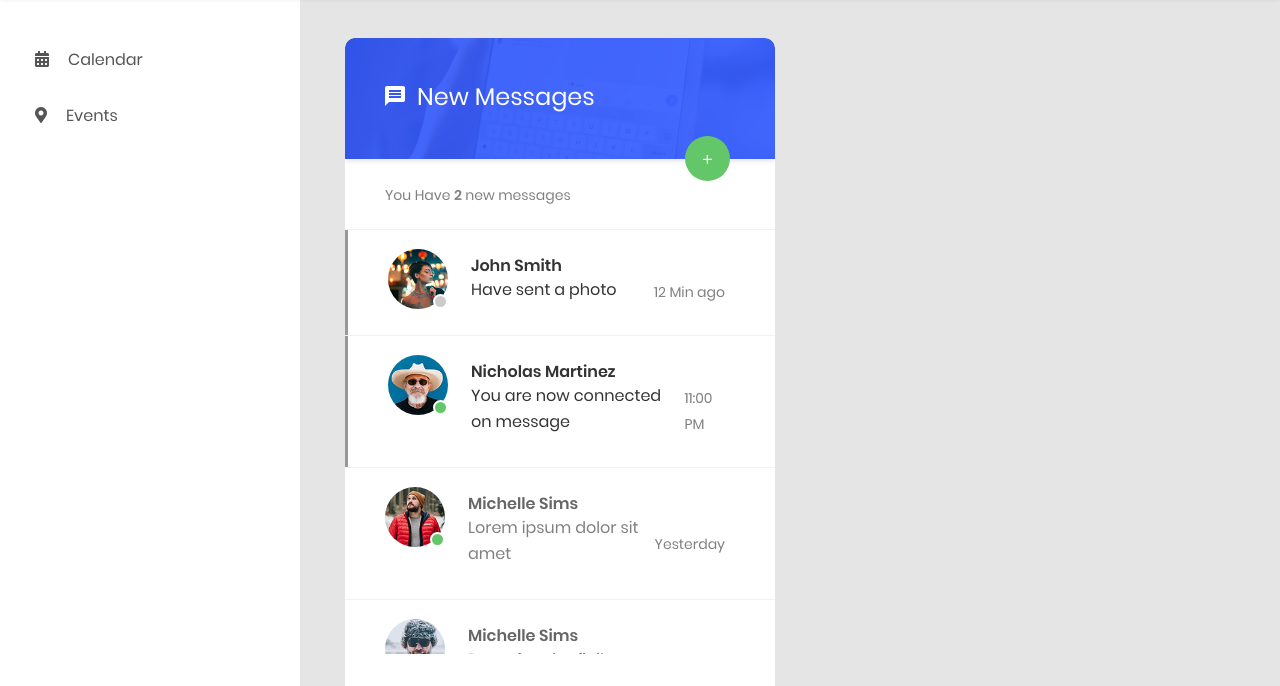
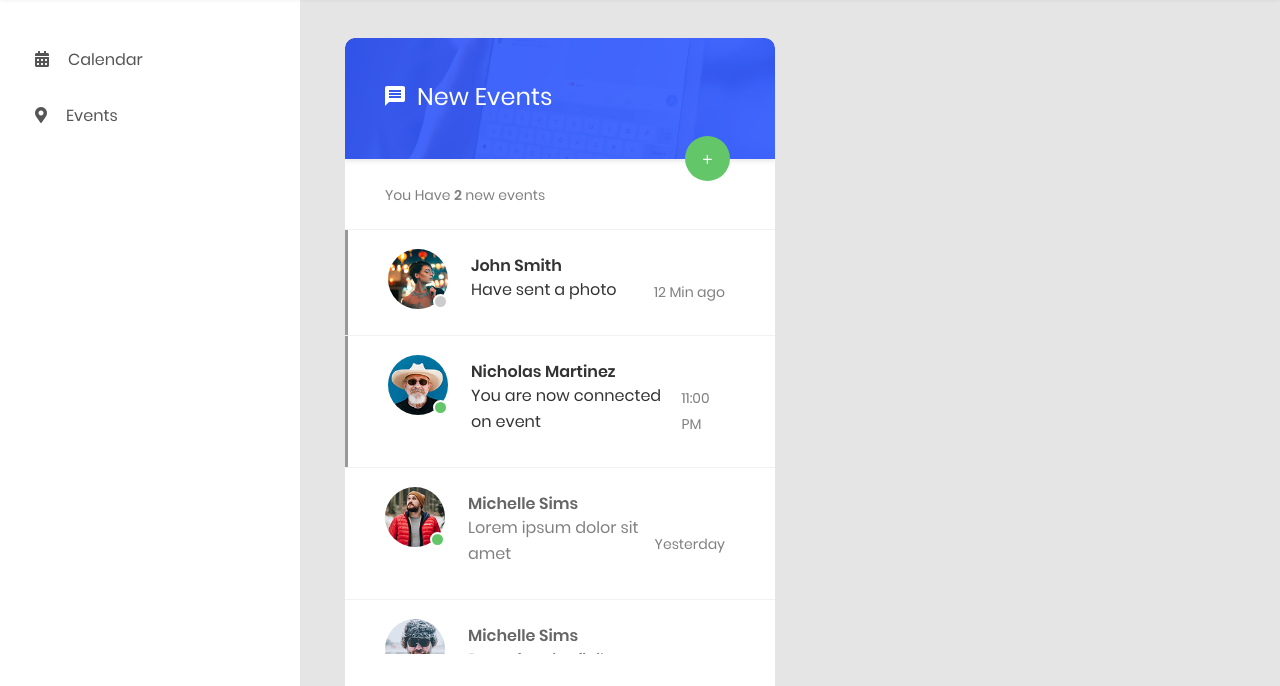
Before and after one commit to stalinskaya/vandy, a plain HTML site: page dashboard/index.html in a window 1280 px wide. Shown: the part 78-764 px from the top of the page. Drawn offline with Linux system fonts and the light colour scheme.

Commit message:
some chsnges

```diff
--- a/dashboard/index.html
+++ b/dashboard/index.html
@@ -282,7 +282,7 @@
                                     <div class="au-card-title" style="background-image:url('images/bg-title-02.jpg');">
                                         <div class="bg-overlay bg-overlay--blue"></div>
                                         <h3>
-                                            <i class="zmdi zmdi-comment-text"></i>New Messages</h3>
+                                            <i class="zmdi zmdi-comment-text"></i>New Events</h3>
                                         <button class="au-btn-plus">
                                             <i class="zmdi zmdi-plus"></i>
                                         </button>
@@ -293,7 +293,7 @@
                                                 <p>You Have
                                                     <span>2</span>
 
-                                                    new messages
+                                                    new events
                                                 </p>
                                             </div>
                                             <div class="au-message-list">
@@ -325,7 +325,7 @@
                                                             </div>
                                                             <div class="text">
                                                                 <h5 class="name">Nicholas Martinez</h5>
-                                                                <p>You are now connected on message</p>
+                                                                <p>You are now connected on event</p>
                                                             </div>
                                                         </div>
                                                         <div class="au-message__item-time">
```
